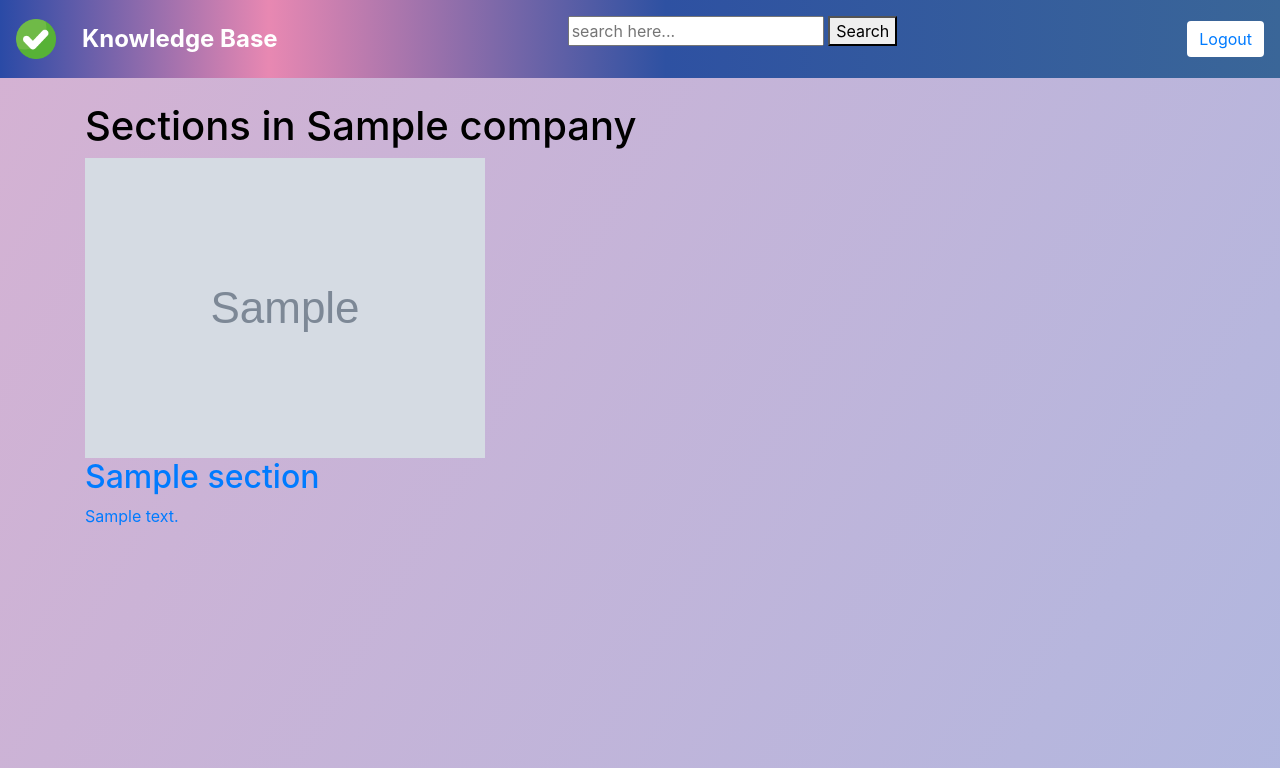
After one commit to Abdullah-ms/src1, a Django app: page /companies/1/sections/ in a window 1280 px wide. The commit adds this page. Shown: the top 768 px of the page. Run offline with Django 5.2, Linux system fonts and the light colour scheme; tables that the repository leaves empty hold one stand-in row (values such as "Sample post"); grey boxes marked "Sample" are stand-in pictures; some libraries are stand-ins or nearby versions.

Commit message:
now every sub_article related to article > category > section correctly

```diff
--- a/accounts/views.py
+++ b/accounts/views.py
@@ -22,7 +22,7 @@ def user_login(request):
         user = authenticate(request, username=username, password=password)
         if user is not None:
             login(request, user)
-            return redirect('dashboard')  # توجيه إلى الصفحة الرئيسية
+            return redirect('company_list')  # توجيه إلى الصفحة الرئيسية
         else:
             return render(request, 'accounts/login.html', {'error': 'Invalid credentials'})
     return render(request, 'accounts/login.html')
--- a/main/models.py
+++ b/main/models.py
@@ -1,6 +1,7 @@
 from django.db import models
 from ckeditor_uploader.fields import RichTextUploadingField
 from django.utils.text import slugify
+
 
 class Company(models.Model):
     name = models.CharField(max_length=255, unique=True)
@@ -20,7 +21,9 @@ class Company(models.Model):
         if not self.slug:
             self.slug = slugify(self.name)
         super().save(*args, **kwargs)
-#--------------------------------------------------
+
+
+# --------------------------------------------------
 class Section(models.Model):
     name = models.CharField(max_length=255, unique=True)
     description = models.TextField()
@@ -40,7 +43,9 @@ class Section(models.Model):
         if not self.slug:
             self.slug = slugify(self.name)
         super().save(*args, **kwargs)
-#--------------------------------------------------
+
+
+# --------------------------------------------------
 class Category(models.Model):
     name = models.CharField(max_length=255)
     logo = models.ImageField(upload_to='categories_logos/')
@@ -59,15 +64,19 @@ class Category(models.Model):
         if not self.slug:
             self.slug = slugify(self.name)
         super().save(*args, **kwargs)
-#--------------------------------------------------
+
+
+# --------------------------------------------------
 class Article(models.Model):
+    category = models.ForeignKey(Category, on_delete=models.CASCADE)
+    section = models.ManyToManyField(Section)
     title = models.CharField(max_length=255)
     created_at = models.DateTimeField(auto_now_add=True)
     updated_at = models.DateTimeField(auto_now=True)
     slug = models.SlugField(unique=True, blank=True)
     logo = models.ImageField(upload_to='articles_logos/')
     is_active = models.BooleanField(default=True)
-    category = models.ForeignKey(Category, on_delete=models.CASCADE)
+
 
     class Meta:
         ordering = ['title']
@@ -79,7 +88,9 @@ class Article(models.Model):
         if not self.slug:
             self.slug = slugify(self.title)
         super().save(*args, **kwargs)
-#--------------------------------------------------
+
+
+# --------------------------------------------------
 class SubArticle(models.Model):
     title = models.CharField(max_length=255)
     content = RichTextUploadingField()
@@ -88,6 +99,8 @@ class SubArticle(models.Model):
     is_active = models.BooleanField(default=True)
     slug = models.SlugField(unique=True, blank=True)
     article = models.ForeignKey(Article, on_delete=models.CASCADE)
+    category = models.ForeignKey(Category, on_delete=models.CASCADE, default='1')
+    section = models.ForeignKey(Section, on_delete=models.CASCADE, default='1')
 
     class Meta:
         ordering = ['title']
--- a/main/urls.py
+++ b/main/urls.py
@@ -2,12 +2,12 @@ from django.urls import path
 from . import views
 
 urlpatterns = [
-    path('', views.dashboard, name='dashboard'),  # صفحة الشركات
-    path('company/<int:company_id>/sections/', views.company_sections, name='company_sections'),  # صفحة الأقسام
-    path('section/<int:section_id>/categories/', views.section_categories, name='section_categories'),
-    # صفحة الأصناف والمقالات
-    path('article/<int:article_id>/sub-articles/', views.article_sub_articles, name='article_subarticles'),
-    # صفحة المقالات الفرعية
+    path('', views.company_list, name='company_list'),  # صفحة الشركات
+    path('companies/<int:company_id>/sections/', views.section_list, name='section_list'),
+    path('sections/<int:section_id>/categories/', views.category_list, name='category_list'),
+    path('categories/<int:category_id>/<int:section_id>/articles/', views.article_list, name='article_list'),
+    path('articles/<int:article_id>/<int:category_id>/<int:section_id>/subarticles/', views.subarticle_list, name='subarticle_list'),
+
     path('search/', views.search_results, name='search_results'),
 
     path('sub-article/<int:sub_article_id>/', views.sub_article_detail, name='sub_article_detail'),
--- a/main/views.py
+++ b/main/views.py
@@ -3,55 +3,82 @@ from django.contrib.auth.decorators import login_required
 from main.models import Company, Section, Category, Article, SubArticle
 
 
+# عرض الشركات الخاصة بالمستخدم
 @login_required
-def dashboard(request):
-    """عرض الشركات الخاصة بالمستخدم."""
+def company_list(request):
     companies = request.user.companies.all()  # الشركات الخاصة بالمستخدم
-    return render(request, 'main/dashboard.html', {'companies': companies})
+    return render(request, 'main/company_list.html', {'companies': companies})
 
 
-@login_required
-def company_sections(request, company_id):
-    """عرض الأقسام الخاصة بالشركة المختارة."""
+# عرض الأقسام الخاصة بالشركة
+def section_list(request, company_id):
+    # الحصول على الشركة باستخدام المعرّف
     company = get_object_or_404(Company, id=company_id)
 
-    # التحقق من أن الشركة تابعة للمستخدم
-    if company not in request.user.companies.all():
-        return render(request, 'main/403.html')
+    # الحصول على الأقسام المرتبطة بهذه الشركة فقط
+    sections = Section.objects.filter(company=company)
 
-    sections = Section.objects.filter(company=company)  # الأقسام الخاصة بالشركة
-    return render(request, 'main/company_sections.html', {'company': company, 'sections': sections})
+    context = {
+        'company': company,
+        'sections': sections,
+    }
+    return render(request, 'main/section_list.html', context)
 
 
-@login_required
-def section_categories(request, section_id):
-    """عرض الفئات والمقالات الخاصة بالقسم."""
+# عرض الأصناف الخاصة بالقسم
+from django.shortcuts import render, get_object_or_404
+from .models import Section, Category
+
+def category_list(request, section_id):
+    # الحصول على القسم باستخدام المعرّف
     section = get_object_or_404(Section, id=section_id)
 
-    # التحقق من أن القسم تابع لشركة تابعة للمستخدم
-    if section.company not in request.user.companies.all():
-        return render(request, 'main/403.html')
+    # الحصول على الأصناف المرتبطة بهذا القسم فقط
+    categories = Category.objects.filter(section=section)
 
-    categories = Category.objects.filter(section=section)  # الفئات الخاصة بالقسم
-    return render(request, 'main/section_categories.html', {'section': section, 'categories': categories})
+    context = {
+        'section': section,
+        'categories': categories,
+    }
+    return render(request, 'main/category_list.html', context)
 
 
-@login_required
-def article_sub_articles(request, article_id):
-    article = get_object_or_404(Article, id=article_id)
+# عرض المقالات الخاصة بالصنف والقسم
+def article_list(request, category_id, section_id):
+    # الحصول على القسم باستخدام المعرّف
+    section = get_object_or_404(Section, id=section_id)
 
-    # التحقق من أن المقالة مرتبطة بقسم مرتبط بشركة تابعة للمستخدم
-    related_sections = article.category.section.all()  # الفئات قد تكون مرتبطة بعدة أقسام
-    user_companies = request.user.companies.all()
+    # الحصول على الفئة المرتبطة بهذا القسم
+    category = get_object_or_404(Category, id=category_id, section=section)
 
-    # التحقق من أن القسم المرتبط بالمقالة مرتبط بشركة للمستخدم
-    if not any(section.company in user_companies for section in related_sections):
-        return render(request, 'main/403.html')
+    # الحصول على المقالات المرتبطة بهذه الفئة والقسم
+    articles = Article.objects.filter(category=category, section=section)
 
-    # عرض المقالات الفرعية إذا كان التحقق ناجحاً
-    sub_articles = SubArticle.objects.filter(article=article)
-    return render(request, 'main/article_sub_articles.html', {'article': article, 'sub_articles': sub_articles})
+    context = {
+        'section': section,
+        'category': category,
+        'articles': articles,
+    }
+    return render(request, 'main/article_list.html', context)
 
+
+# عرض المقالات الفرعية الخاصة بالمقالة والصنف والقسم
+def subarticle_list(request, article_id, category_id, section_id):
+    # الحصول على القسم
+    section = get_object_or_404(Section, id=section_id)
+
+    # الحصول على المقالة باستخدام المعرّف
+    article = get_object_or_404(Article, id=article_id, category_id=category_id)
+
+    # الحصول على المقالات الفرعية المرتبطة بهذه المقالة والتي تنتمي إلى القسم المحدد
+    subarticles = SubArticle.objects.filter(article=article, section=section)
+
+    context = {
+        'article': article,
+        'subarticles': subarticles,
+        'section': section,
+    }
+    return render(request, 'main/subarticle_list.html', context)
 
 @login_required
 def search_results(request):
--- a/templates/main/dashboard.html
+++ b/templates/main/dashboard.html
@@ -10,7 +10,7 @@
     <div class="row">
         {% for company in companies %}
         <div class="col-md-4">
-            <a href="{% url 'company_sections' company.id %}" class="text-decoration-none " style="color:#212121">
+            <a href="{% url 'section_list' company.id %}" class="text-decoration-none " style="color:#212121">
                 <div class="card mb-4 shadow-sm">
                     <img src="{{ company.logo.url }}" class="card-img-top" alt="{{ company.name }}">
                     <div class="card-body">
--- /dev/null
+++ b/templates/main/section_list.html
@@ -0,0 +1,18 @@
+{% extends 'base.html' %}
+
+{% block content %}
+  <h1>Sections in {{ company.name }}</h1>
+
+  <div class="section-list">
+    {% for section in sections %}
+      <div class="section-card">
+        <a href="{% url 'category_list' section.id %}">
+          <img src="{{ section.logo.url }}" alt="{{ section.name }} Logo">
+          <h2>{{ section.name }}</h2>
+          <p>{{ section.description }}</p>
+        </a>
+      </div>
+    {% endfor %}
+  </div>
+
+{% endblock %}
```
Also changed, not shown: templates/main/article_list.html (added, +18 -0 lines), templates/main/category_list.html (added, +17 -0 lines), templates/main/company_list.html (added, +26 -0 lines), templates/main/subarticle_list.html (added, +20 -0 lines), main/migrations/0005_article_section.py (added), main/migrations/0006_remove_article_section_article_section.py (added), main/migrations/0007_subarticle_section.py (added), main/migrations/0008_remove_subarticle_section_subarticle_section.py (added), main/migrations/0009_subarticle_category.py (added).
